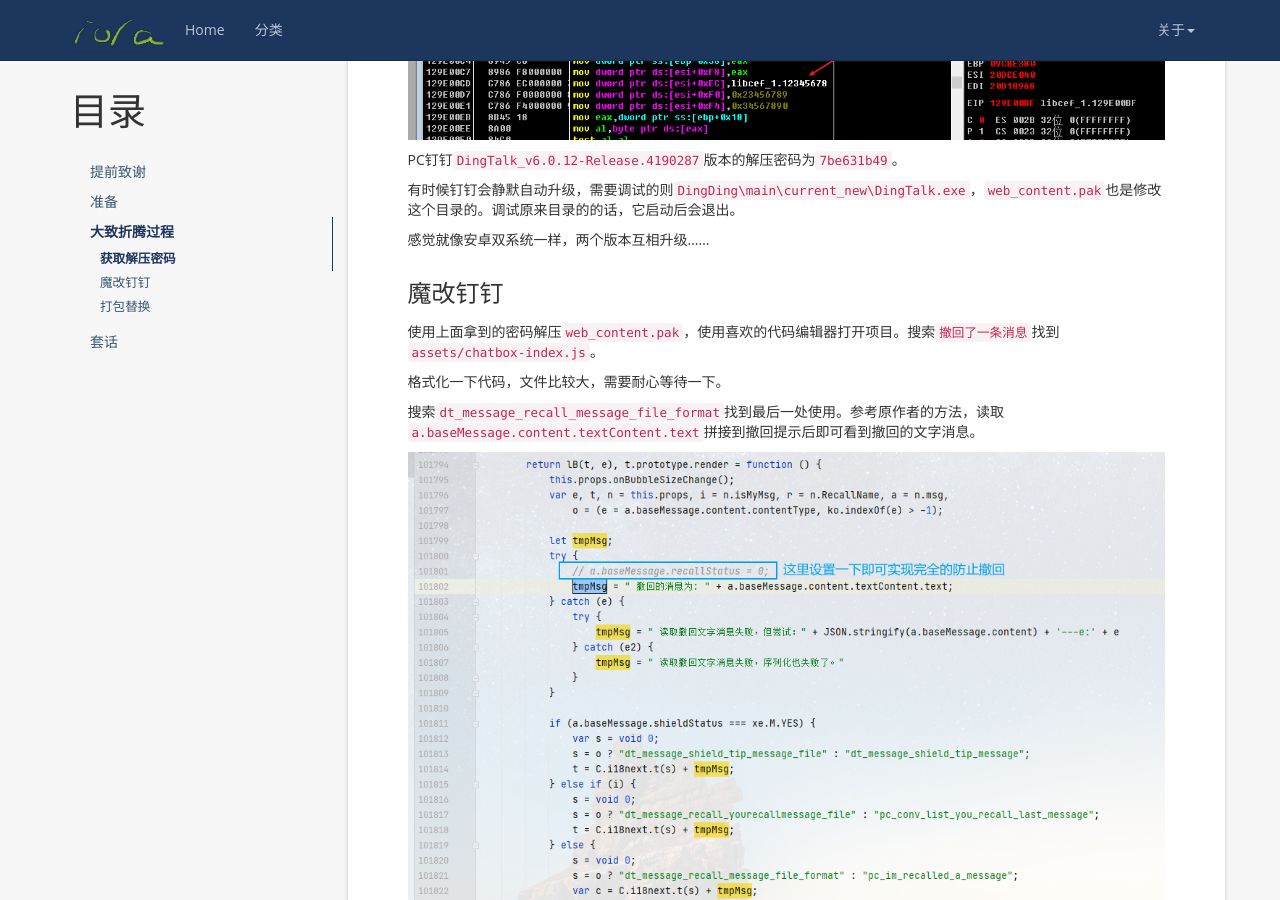
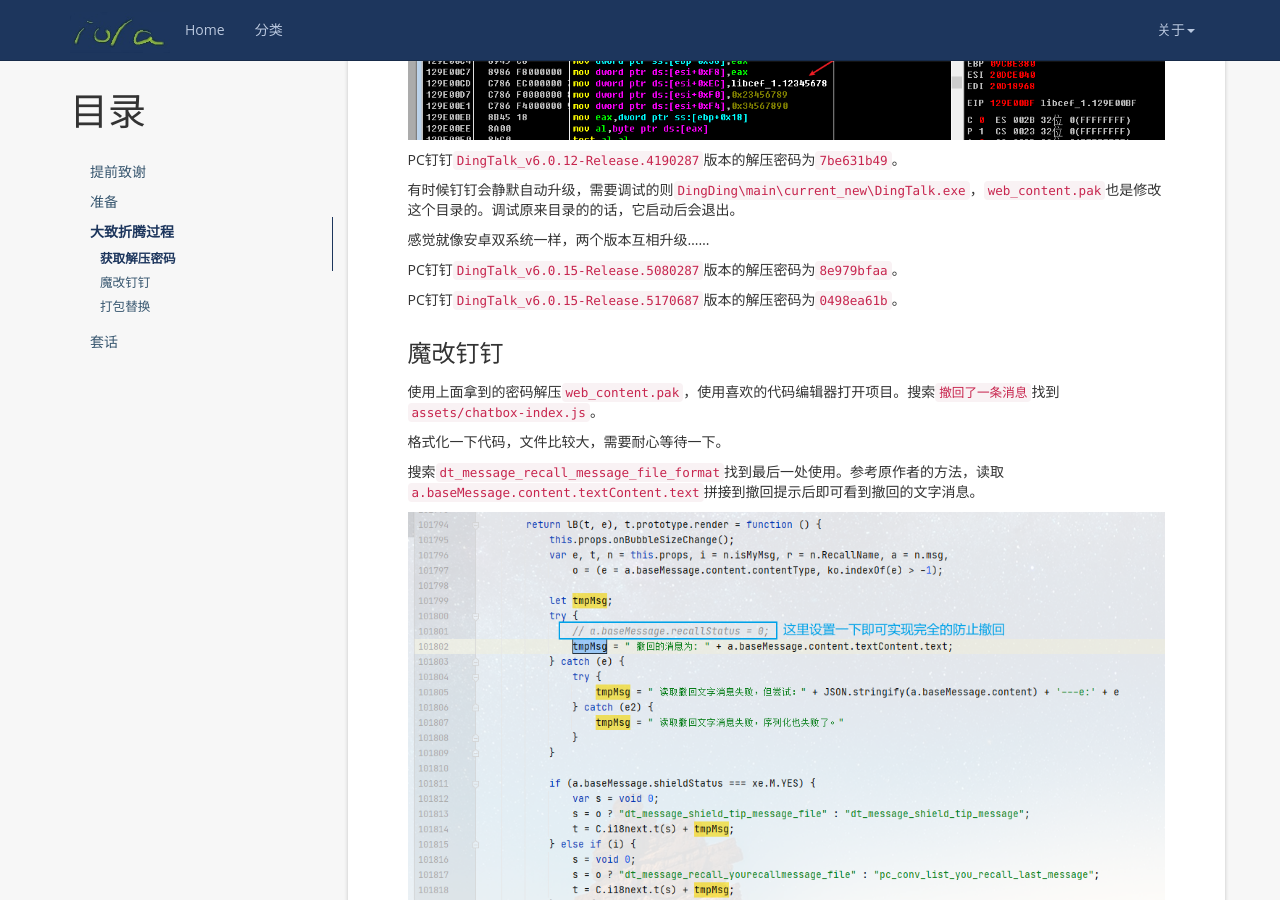
Before and after one commit to iola1999/iola1999.github.io, a Jekyll site: the page built from _posts/2021-01-21-DingTalk-mod.markdown, in a window 1280 px wide and 900 px high, scrolled down 1845 px. Built offline with Jekyll 4.4.1, drawn with Linux system fonts in a browser that asks for light colours; nearby versions of some CDN libraries; comment, search, counter and statistics services are not loaded.

Commit message:
DingTalk_v6.0.15-Release.5080287、DingTalk_v6.0.15-Release.5170687

```diff
--- a/_posts/2021-01-21-DingTalk-mod.markdown
+++ b/_posts/2021-01-21-DingTalk-mod.markdown
@@ -59,6 +59,10 @@
 
 感觉就像安卓双系统一样，两个版本互相升级......
 
+PC钉钉`DingTalk_v6.0.15-Release.5080287`版本的解压密码为`8e979bfaa`。
+
+PC钉钉`DingTalk_v6.0.15-Release.5170687`版本的解压密码为`0498ea61b`。
+
 ### 魔改钉钉
 
 使用上面拿到的密码解压`web_content.pak`，使用喜欢的代码编辑器打开项目。搜索`撤回了一条消息`找到`assets/chatbox-index.js`。
```
